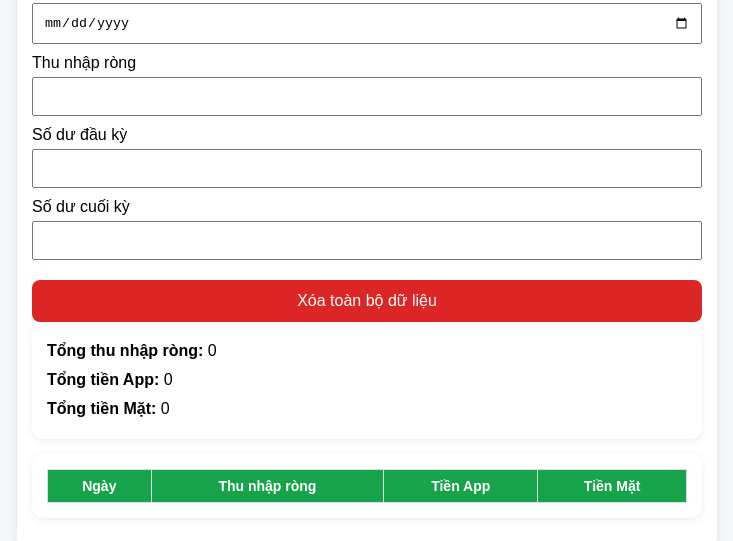
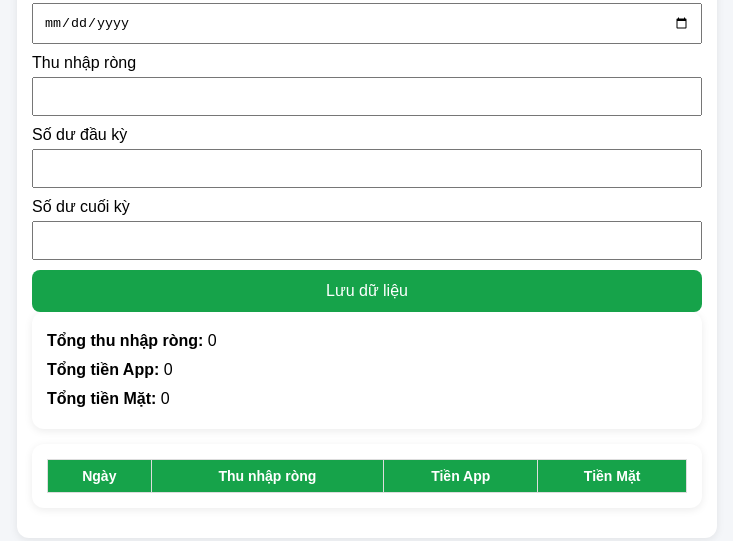
Before and after one commit to phuongnguyendhpvn-eng/Smxanh, a plain HTML site: page index.html in a window 1280 px wide. Shown: the part 130-671 px from the top of the page, without its empty margins (273-1006 px from the left). Drawn offline with Linux system fonts and the light colour scheme.

Commit message:
Update index.html

```diff
--- a/index.html
+++ b/index.html
@@ -91,10 +91,7 @@ th{
 <label>Số dư cuối kỳ</label>
 <input type="number" id="cuoiKy">
 
-<button onclick="xoaDuLieu()" style="margin-top:10px;background:#dc2626;">
-Xóa toàn bộ dữ liệu
-</button>
-
+<button onclick="themDuLieu()">Lưu dữ liệu</button>
 <div class="card summary">
 <b>Tổng thu nhập ròng:</b> <span id="tongThuNhap">0</span><br>
 <b>Tổng tiền App:</b> <span id="tongApp">0</span><br>
```
